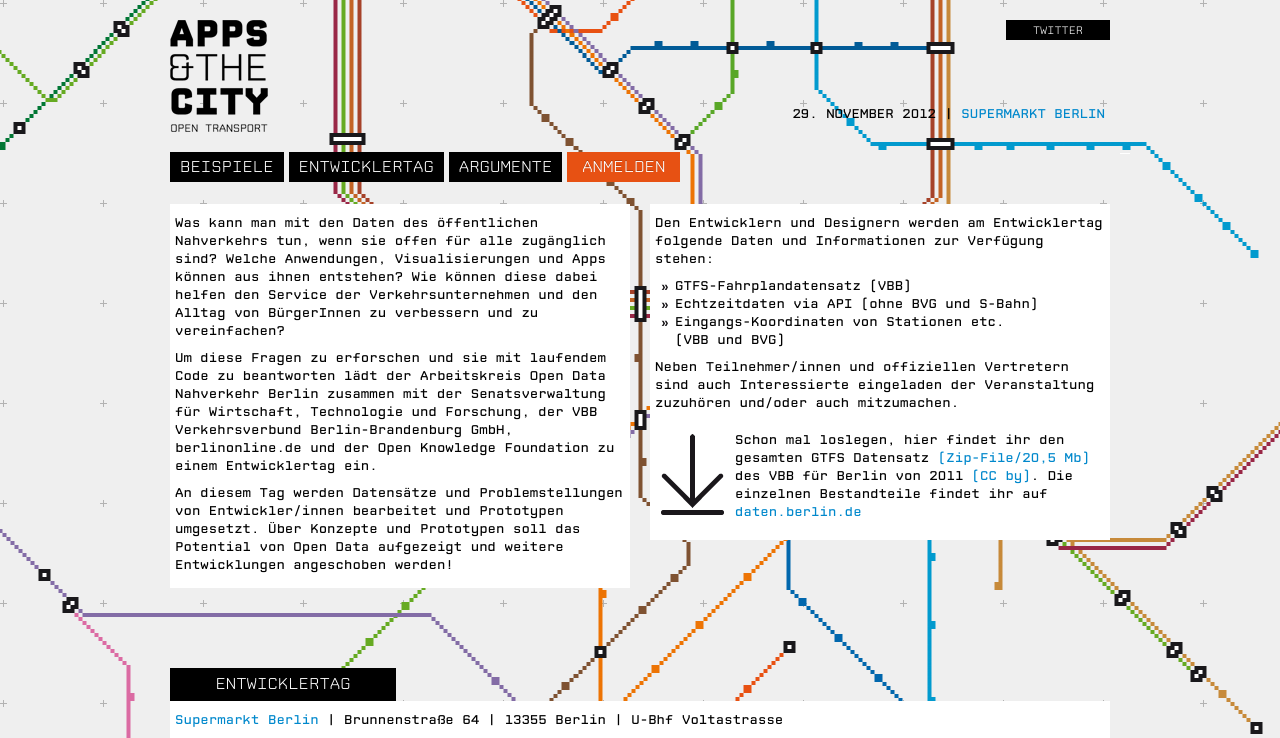
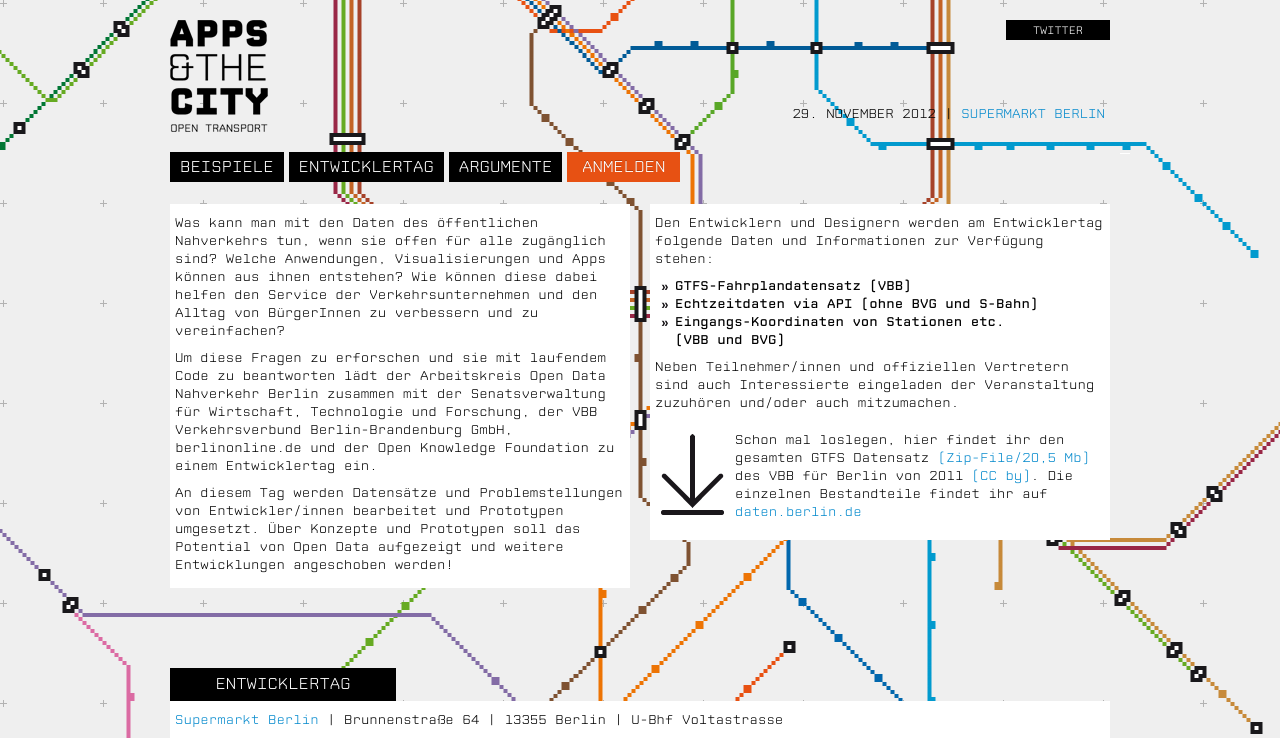
Before and after one commit to okfde/berlin.appsandthecity, a Jekyll site: the page built from index.html, in a window 1280 px wide. Shown: the top 738 px of the page. Built offline with Jekyll 4.4.1, drawn with Linux system fonts in a browser that asks for light colours; nearby versions of some CDN libraries; Markdown is read by kramdown in place of the engine named in the settings; grey boxes are pictures that could not be loaded.

Commit message:
Updated css/style.css

```diff
--- a/css/style.css
+++ b/css/style.css
@@ -80,7 +80,7 @@ body {
 
 p {
   padding: 0 5px 0;
-  font-family: 'CPMono_v07Plain', sans-serif;
+  font-family: 'CPMono_v07Light', sans-serif;
 }
 
 ul {
```
